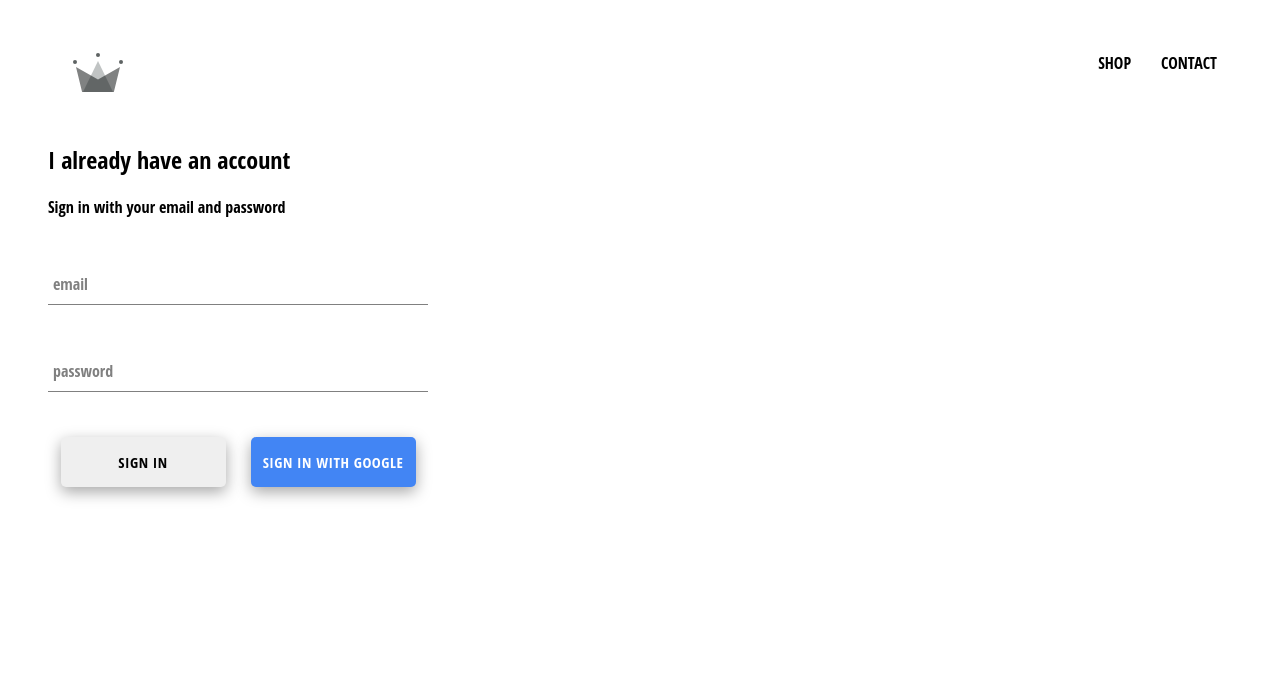
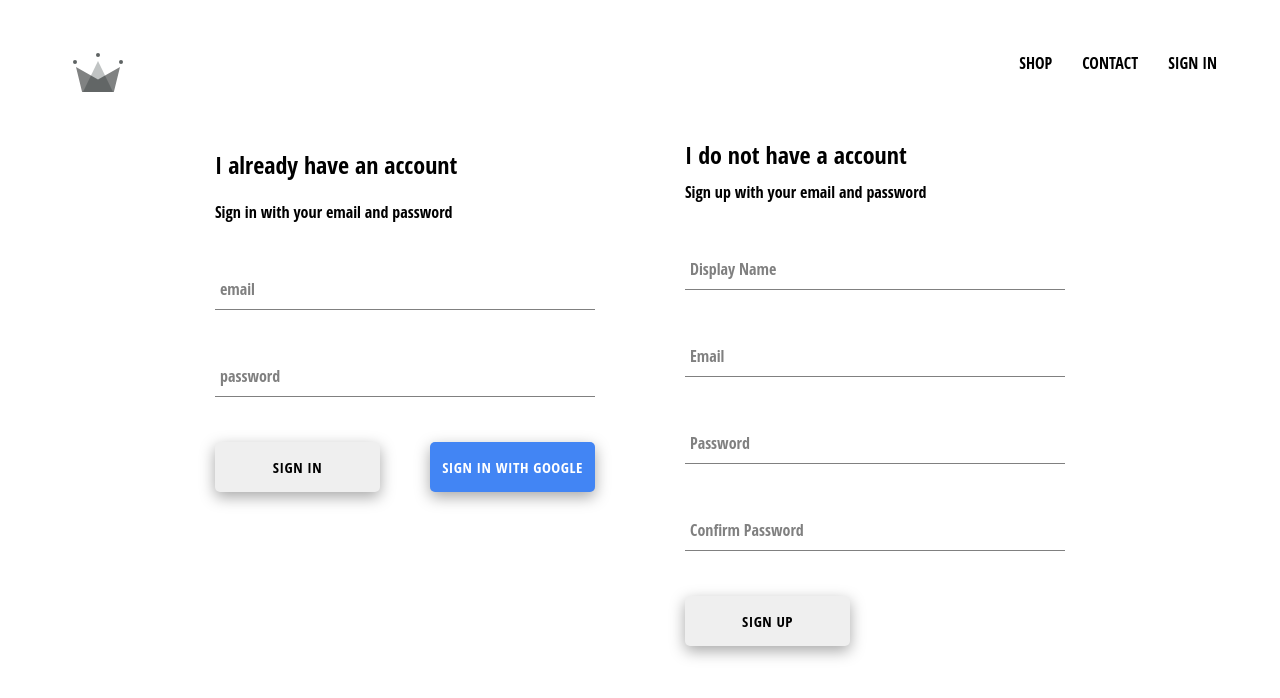
Before and after one commit to alitemel89/crwn-clothing, a React (Create React App) app: page /signIn in a window 1280 px wide. Shown: the top 698 px of the page. Built offline with nearby package versions, Linux system fonts and the light colour scheme; no server answers; the HTML template or start-up script is replaced by a standard one.

Commit message:
implemented firebase utils to store user information

```diff
--- a/package.json
+++ b/package.json
@@ -6,6 +6,7 @@
     "@testing-library/jest-dom": "^5.11.9",
     "@testing-library/react": "^11.2.5",
     "@testing-library/user-event": "^12.7.1",
+    "firebase": "^8.2.7",
     "node-sass": "^5.0.0",
     "react": "^17.0.1",
     "react-dom": "^17.0.1",
--- a/src/App.js
+++ b/src/App.js
@@ -5,19 +5,53 @@
 import { Switch, Route } from 'react-router-dom';
 import Header from './components/Header/Header';
 import SignInAndSignUpPage from './pages/SignInAndSignUp/SignInAndSignUp';
+import { auth, createUserProfileDocument } from './firebase/FirebaseUtils';
 
+class App extends React.Component {
+  constructor() {
+    super();
+    this.state = {
+      currentUser: null
+    }
+  }
 
-function App() {
+  unsubscribeFromAuth = () => null;
+
+  componentDidMount() {
+    this.unsubscribeFromAuth = auth.onAuthStateChanged(async userAuth => {
+      if(userAuth) {
+        const userRef = await createUserProfileDocument(userAuth);
+
+        userRef.onSnapshot(snapshot => {
+          this.setState({
+            currentUser: {
+              id: snapshot.id,
+              ...snapshot.data()
+            }
+          }, )
+        })
+      } else {
+        this.setState({ currentUser: userAuth })
+      }
+    })
+  }
+
+  componentWillUnmount() {
+    this.unsubscribeFromAuth();
+  }
+
+  render() {
     return (
       <div>
-        <Header />
+        <Header currentUser={this.state.currentUser} />
         <Switch>
           <Route exact path="/" component={HomePage} />
           <Route path="/shop" component={ShopPage} />
           <Route path="/signIn" component={SignInAndSignUpPage} />
         </Switch>
       </div>
-    );
+    )
+  }
 }
 
 
--- a/src/components/Header/Header.js
+++ b/src/components/Header/Header.js
@@ -1,11 +1,12 @@
 import React from "react";
 import { Link } from "react-router-dom";
+import { auth } from '../../firebase/FirebaseUtils';
 
 import "./Header.scss";
 
 import { ReactComponent as Logo } from "../../assets/crown.svg";
 
-const Header = () => {
+const Header = (props) => {
   return (
     <div className="header">
       <Link className="logo-container" to="/">
@@ -18,6 +19,14 @@
         <Link className="option" to="/shop">
           CONTACT
         </Link>
+        {
+            props.currentUser ? (
+                <div className="option" onClick={() => auth.signOut()}> SIGN OUT </div>
+            ) :
+            <Link className="option" to="/signIn">
+                SIGN IN
+            </Link>
+        }
       </div>
     </div>
   );
--- a/src/components/Header/Header.scss
+++ b/src/components/Header/Header.scss
@@ -21,6 +21,7 @@
 
       .option {
         padding: 10px 15px;
+        cursor: pointer;
       }
     }
   }
--- a/src/components/SignIn/SignIn.js
+++ b/src/components/SignIn/SignIn.js
@@ -2,6 +2,7 @@
 import "./SignIn.scss";
 import FormInput from "../FormInput/FormInput";
 import { CustomButton } from "../CustomButton/CustomButton";
+import { signInWithGoogle } from '../../firebase/FirebaseUtils';
 
 const SignIn = () => {
   const [userInput, setUserInput] = useReducer(
@@ -47,7 +48,7 @@
 
         <div className="buttons">
           <CustomButton type="submit"> Sign in </CustomButton>
-          <CustomButton isGoogleSignIn>
+          <CustomButton isGoogleSignIn onClick={signInWithGoogle}>
               Sign in with Google
           </CustomButton>
         </div>
--- a/src/components/SignIn/SignIn.scss
+++ b/src/components/SignIn/SignIn.scss
@@ -9,6 +9,6 @@
 
     .buttons {
       display: flex;
-      justify-content: space-around;
+      justify-content: space-between;
     }
   }
--- /dev/null
+++ b/src/components/SignUp/SignUp.js
@@ -0,0 +1,103 @@
+import React from 'react';
+
+import FormInput from '../FormInput/FormInput';
+import { CustomButton } from "../CustomButton/CustomButton";
+
+import { auth, createUserProfileDocument } from '../../firebase/FirebaseUtils';
+
+import './SignUp.scss';
+
+class SignUp extends React.Component {
+  constructor() {
+    super();
+
+    this.state = {
+      displayName: '',
+      email: '',
+      password: '',
+      confirmPassword: ''
+    };
+  }
+
+  handleSubmit = async event => {
+    event.preventDefault();
+
+    const { displayName, email, password, confirmPassword } = this.state;
+
+    if (password !== confirmPassword) {
+      alert("passwords don't match");
+      return;
+    }
+
+    try {
+      const { user } = await auth.createUserWithEmailAndPassword(
+        email,
+        password
+      );
+
+      await createUserProfileDocument(user, { displayName });
+
+      this.setState({
+        displayName: '',
+        email: '',
+        password: '',
+        confirmPassword: ''
+      });
+    } catch (error) {
+      console.error(error);
+    }
+  };
+
+  handleChange = event => {
+    const { name, value } = event.target;
+
+    this.setState({ [name]: value });
+  };
+
+  render() {
+    const { displayName, email, password, confirmPassword } = this.state;
+    return (
+      <div className='sign-up'>
+        <h2 className='title'>I do not have a account</h2>
+        <span>Sign up with your email and password</span>
+        <form className='sign-up-form' onSubmit={this.handleSubmit}>
+          <FormInput
+            type='text'
+            name='displayName'
+            value={displayName}
+            onChange={this.handleChange}
+            label='Display Name'
+            required
+          />
+          <FormInput
+            type='email'
+            name='email'
+            value={email}
+            onChange={this.handleChange}
+            label='Email'
+            required
+          />
+          <FormInput
+            type='password'
+            name='password'
+            value={password}
+            onChange={this.handleChange}
+            label='Password'
+            required
+          />
+          <FormInput
+            type='password'
+            name='confirmPassword'
+            value={confirmPassword}
+            onChange={this.handleChange}
+            label='Confirm Password'
+            required
+          />
+          <CustomButton type='submit'>SIGN UP</CustomButton>
+        </form>
+      </div>
+    );
+  }
+}
+
+export default SignUp;
--- /dev/null
+++ b/src/components/SignUp/SignUp.scss
@@ -0,0 +1,9 @@
+.sign-up {
+    display: flex;
+    flex-direction: column;
+    width: 380px;
+
+    .title {
+      margin: 10px 0;
+    }
+}
--- /dev/null
+++ b/src/firebase/FirebaseUtils.js
@@ -0,0 +1,55 @@
+import firebase from 'firebase/app';
+
+import 'firebase/firestore';
+import 'firebase/auth';
+
+const config = {
+    apiKey: "AIzaSyDkjNbZyJGOU4a8Wlgxwb1KR_pQxnl41WM",
+    authDomain: "crown-db-at.firebaseapp.com",
+    projectId: "crown-db-at",
+    storageBucket: "crown-db-at.appspot.com",
+    messagingSenderId: "150208332198",
+    appId: "1:150208332198:web:cc1ddb4ef590944c348f67",
+    measurementId: "G-90V1TVXGR8"
+};
+
+export const createUserProfileDocument = async (userAuth, addionalData) => {
+    if(!userAuth) return;
+
+    const userRef = firestore.doc(`users/${userAuth.uid}`)
+    const snapShot = await userRef.get();
+    console.log(snapShot);
+
+    if (!snapShot.exists) {
+        const { displayName, email } = userAuth;
+        const createdAt = new Date();
+
+        try {
+            await userRef.set({
+                displayName,
+                email,
+                createdAt,
+                ...addionalData
+            })
+        } catch (err) {
+            console.log('error creating user', err.message);
+        }
+    }
+
+    return userRef;
+}
+
+export const createUserWithEmailAndPassword = async () => {
+
+}
+
+firebase.initializeApp(config);
+
+export const auth = firebase.auth();
+export const firestore = firebase.firestore();
+
+const provider = new firebase.auth.GoogleAuthProvider();
+provider.setCustomParameters({ prompt: 'select_account '})
+export const signInWithGoogle = () => auth.signInWithPopup(provider)
+
+export default firebase;
--- a/src/pages/SignInAndSignUp/SignInAndSignUp.js
+++ b/src/pages/SignInAndSignUp/SignInAndSignUp.js
@@ -1,10 +1,13 @@
 import React from 'react';
 import SignIn from '../../components/SignIn/SignIn';
+import SignUp from '../../components/SignUp/SignUp';
 
+import './SignInAndSignUp.scss';
 
 const SignInAndSignUpPage = () => (
   <div className='sign-in-and-sign-up'>
     <SignIn />
+    <SignUp />
   </div>
 );
 
--- a/src/pages/SignInAndSignUp/SignInAndSignUp.scss
+++ b/src/pages/SignInAndSignUp/SignInAndSignUp.scss
@@ -0,0 +1,6 @@
+.sign-in-and-sign-up {
+    width: 850px;
+    display: flex;
+    justify-content: space-between;
+    margin: 30px auto;
+  }
```
Also changed, not shown: 1 other file (tests, documents, lock files or other folders).
